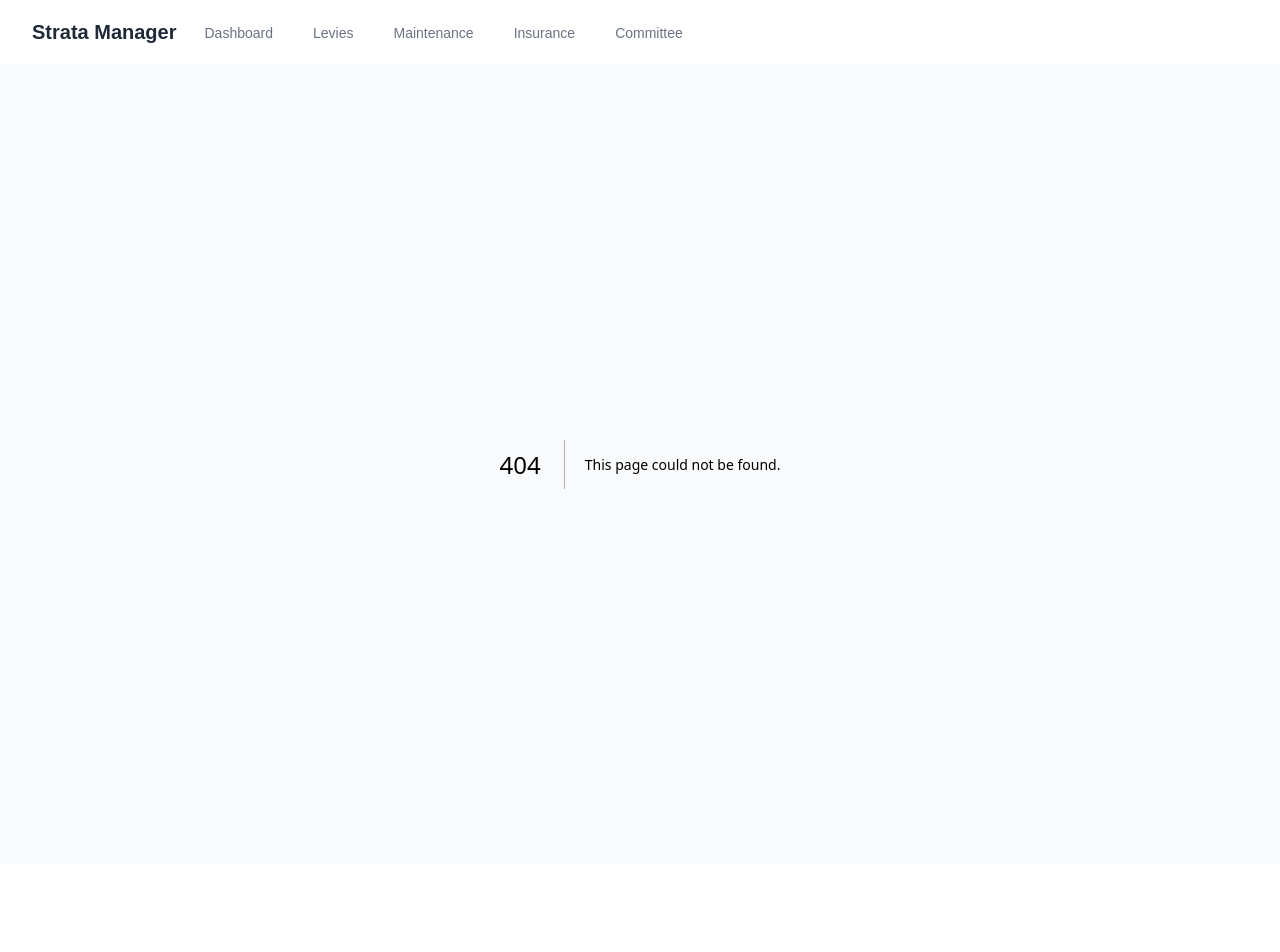
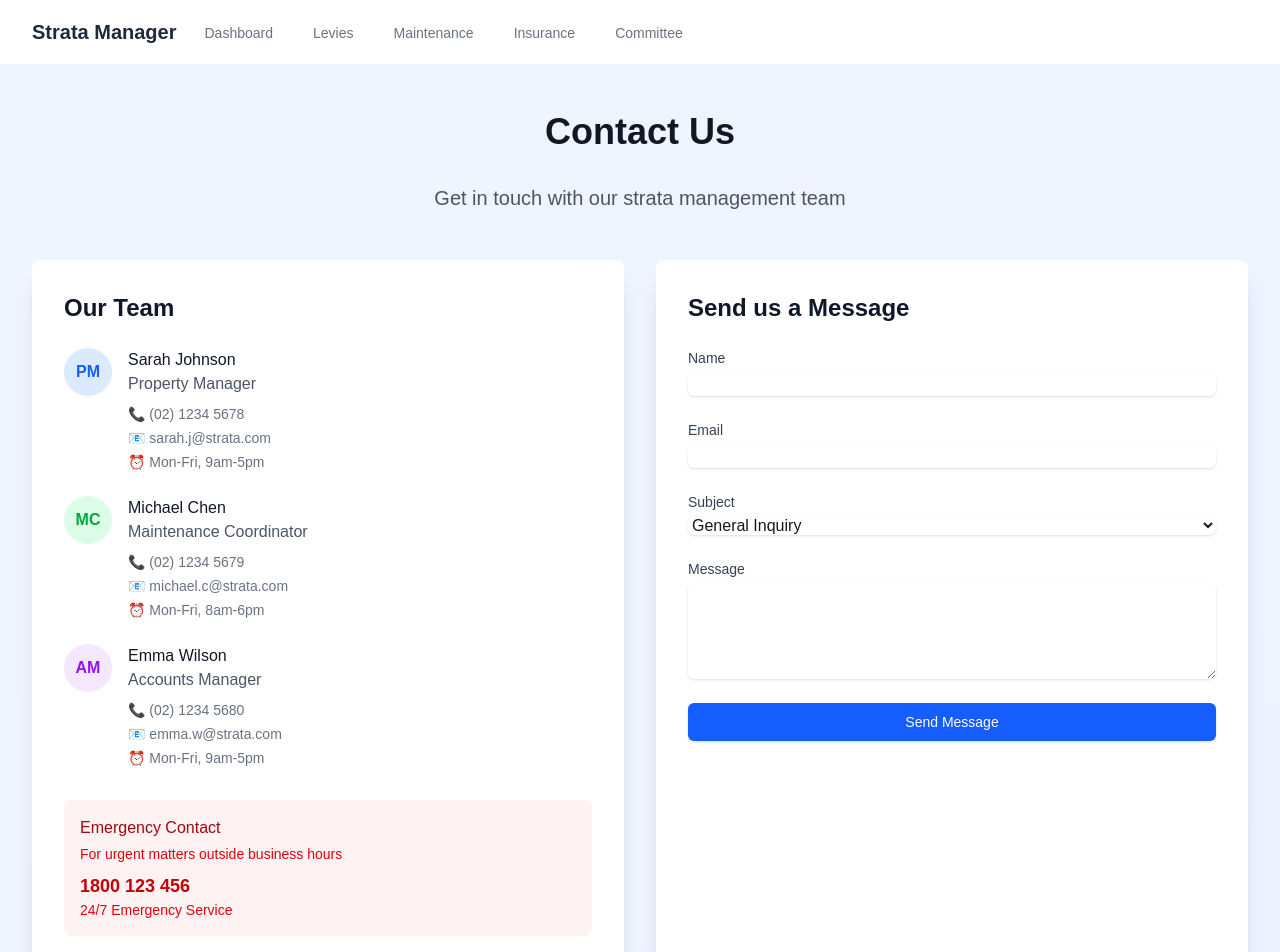
Before and after one commit to melissa7766/strata-management-website, a Next.js app: page /contact in a window 1280 px wide. Before the commit this address had no page. Shown: the top 952 px of the page. Before the commit the page ends 864 px from the top, so only its background shows below. Built offline with nearby package versions, Linux system fonts and the light colour scheme.

Commit message:
Add new Contact page with team information, contact form, and office location

```diff
--- /dev/null
+++ b/app/contact/page.js
@@ -0,0 +1,178 @@
+export default function Contact() {
+  return (
+    <div className="min-h-screen bg-gradient-to-br from-blue-50 to-indigo-50 py-12 px-4 sm:px-6 lg:px-8">
+      <div className="max-w-7xl mx-auto">
+        <div className="text-center">
+          <h1 className="text-4xl font-bold text-gray-900 mb-8 animate-fade-in">Contact Us</h1>
+          <p className="text-xl text-gray-600 mb-12 animate-slide-up">
+            Get in touch with our strata management team
+          </p>
+        </div>
+
+        <div className="grid grid-cols-1 md:grid-cols-2 gap-8">
+          {/* Contact Information */}
+          <div className="bg-white shadow-xl rounded-lg p-8">
+            <h2 className="text-2xl font-semibold text-gray-900 mb-6">Our Team</h2>
+            <div className="space-y-6">
+              {/* Property Manager */}
+              <div className="flex items-start space-x-4">
+                <div className="flex-shrink-0">
+                  <div className="w-12 h-12 bg-blue-100 rounded-full flex items-center justify-center">
+                    <span className="text-blue-600 font-semibold">PM</span>
+                  </div>
+                </div>
+                <div>
+                  <h3 className="font-medium text-gray-900">Sarah Johnson</h3>
+                  <p className="text-gray-600">Property Manager</p>
+                  <div className="mt-2 space-y-1">
+                    <p className="text-sm text-gray-500">📞 (02) 1234 5678</p>
+                    <p className="text-sm text-gray-500">📧 sarah.j@strata.com</p>
+                    <p className="text-sm text-gray-500">⏰ Mon-Fri, 9am-5pm</p>
+                  </div>
+                </div>
+              </div>
+
+              {/* Maintenance Coordinator */}
+              <div className="flex items-start space-x-4">
+                <div className="flex-shrink-0">
+                  <div className="w-12 h-12 bg-green-100 rounded-full flex items-center justify-center">
+                    <span className="text-green-600 font-semibold">MC</span>
+                  </div>
+                </div>
+                <div>
+                  <h3 className="font-medium text-gray-900">Michael Chen</h3>
+                  <p className="text-gray-600">Maintenance Coordinator</p>
+                  <div className="mt-2 space-y-1">
+                    <p className="text-sm text-gray-500">📞 (02) 1234 5679</p>
+                    <p className="text-sm text-gray-500">📧 michael.c@strata.com</p>
+                    <p className="text-sm text-gray-500">⏰ Mon-Fri, 8am-6pm</p>
+                  </div>
+                </div>
+              </div>
+
+              {/* Accounts Manager */}
+              <div className="flex items-start space-x-4">
+                <div className="flex-shrink-0">
+                  <div className="w-12 h-12 bg-purple-100 rounded-full flex items-center justify-center">
+                    <span className="text-purple-600 font-semibold">AM</span>
+                  </div>
+                </div>
+                <div>
+                  <h3 className="font-medium text-gray-900">Emma Wilson</h3>
+                  <p className="text-gray-600">Accounts Manager</p>
+                  <div className="mt-2 space-y-1">
+                    <p className="text-sm text-gray-500">📞 (02) 1234 5680</p>
+                    <p className="text-sm text-gray-500">📧 emma.w@strata.com</p>
+                    <p className="text-sm text-gray-500">⏰ Mon-Fri, 9am-5pm</p>
+                  </div>
+                </div>
+              </div>
+
+              {/* Emergency Contact */}
+              <div className="mt-8 p-4 bg-red-50 rounded-lg">
+                <h3 className="font-medium text-red-800">Emergency Contact</h3>
+                <p className="text-sm text-red-600 mt-1">For urgent matters outside business hours</p>
+                <p className="text-lg font-semibold text-red-700 mt-2">1800 123 456</p>
+                <p className="text-sm text-red-600">24/7 Emergency Service</p>
+              </div>
+            </div>
+          </div>
+
+          {/* Contact Form */}
+          <div className="bg-white shadow-xl rounded-lg p-8">
+            <h2 className="text-2xl font-semibold text-gray-900 mb-6">Send us a Message</h2>
+            <form className="space-y-6">
+              <div>
+                <label htmlFor="name" className="block text-sm font-medium text-gray-700">
+                  Name
+                </label>
+                <input
+                  type="text"
+                  id="name"
+                  name="name"
+                  className="mt-1 block w-full rounded-md border-gray-300 shadow-sm focus:border-blue-500 focus:ring-blue-500"
+                />
+              </div>
+
+              <div>
+                <label htmlFor="email" className="block text-sm font-medium text-gray-700">
+                  Email
+                </label>
+                <input
+                  type="email"
+                  id="email"
+                  name="email"
+                  className="mt-1 block w-full rounded-md border-gray-300 shadow-sm focus:border-blue-500 focus:ring-blue-500"
+                />
+              </div>
+
+              <div>
+                <label htmlFor="subject" className="block text-sm font-medium text-gray-700">
+                  Subject
+                </label>
+                <select
+                  id="subject"
+                  name="subject"
+                  className="mt-1 block w-full rounded-md border-gray-300 shadow-sm focus:border-blue-500 focus:ring-blue-500"
+                >
+                  <option>General Inquiry</option>
+                  <option>Maintenance Request</option>
+                  <option>Financial Matter</option>
+                  <option>Complaint</option>
+                  <option>Other</option>
+                </select>
+              </div>
+
+              <div>
+                <label htmlFor="message" className="block text-sm font-medium text-gray-700">
+                  Message
+                </label>
+                <textarea
+                  id="message"
+                  name="message"
+                  rows={4}
+                  className="mt-1 block w-full rounded-md border-gray-300 shadow-sm focus:border-blue-500 focus:ring-blue-500"
+                ></textarea>
+              </div>
+
+              <div>
+                <button
+                  type="submit"
+                  className="w-full flex justify-center py-2 px-4 border border-transparent rounded-md shadow-sm text-sm font-medium text-white bg-blue-600 hover:bg-blue-700 focus:outline-none focus:ring-2 focus:ring-offset-2 focus:ring-blue-500"
+                >
+                  Send Message
+                </button>
+              </div>
+            </form>
+          </div>
+        </div>
+
+        {/* Office Location */}
+        <div className="mt-12 bg-white shadow-xl rounded-lg p-8">
+          <h2 className="text-2xl font-semibold text-gray-900 mb-6">Office Location</h2>
+          <div className="grid grid-cols-1 md:grid-cols-2 gap-8">
+            <div>
+              <h3 className="font-medium text-gray-900">Head Office</h3>
+              <p className="mt-2 text-gray-600">
+                123 Strata Street<br />
+                Sydney NSW 2000<br />
+                Australia
+              </p>
+              <div className="mt-4">
+                <h4 className="font-medium text-gray-900">Business Hours</h4>
+                <p className="mt-1 text-gray-600">
+                  Monday - Friday: 9:00 AM - 5:00 PM<br />
+                  Saturday: 9:00 AM - 1:00 PM<br />
+                  Sunday: Closed
+                </p>
+              </div>
+            </div>
+            <div className="bg-gray-100 rounded-lg h-64 flex items-center justify-center">
+              <p className="text-gray-500">Map placeholder</p>
+            </div>
+          </div>
+        </div>
+      </div>
+    </div>
+  );
+}
```
